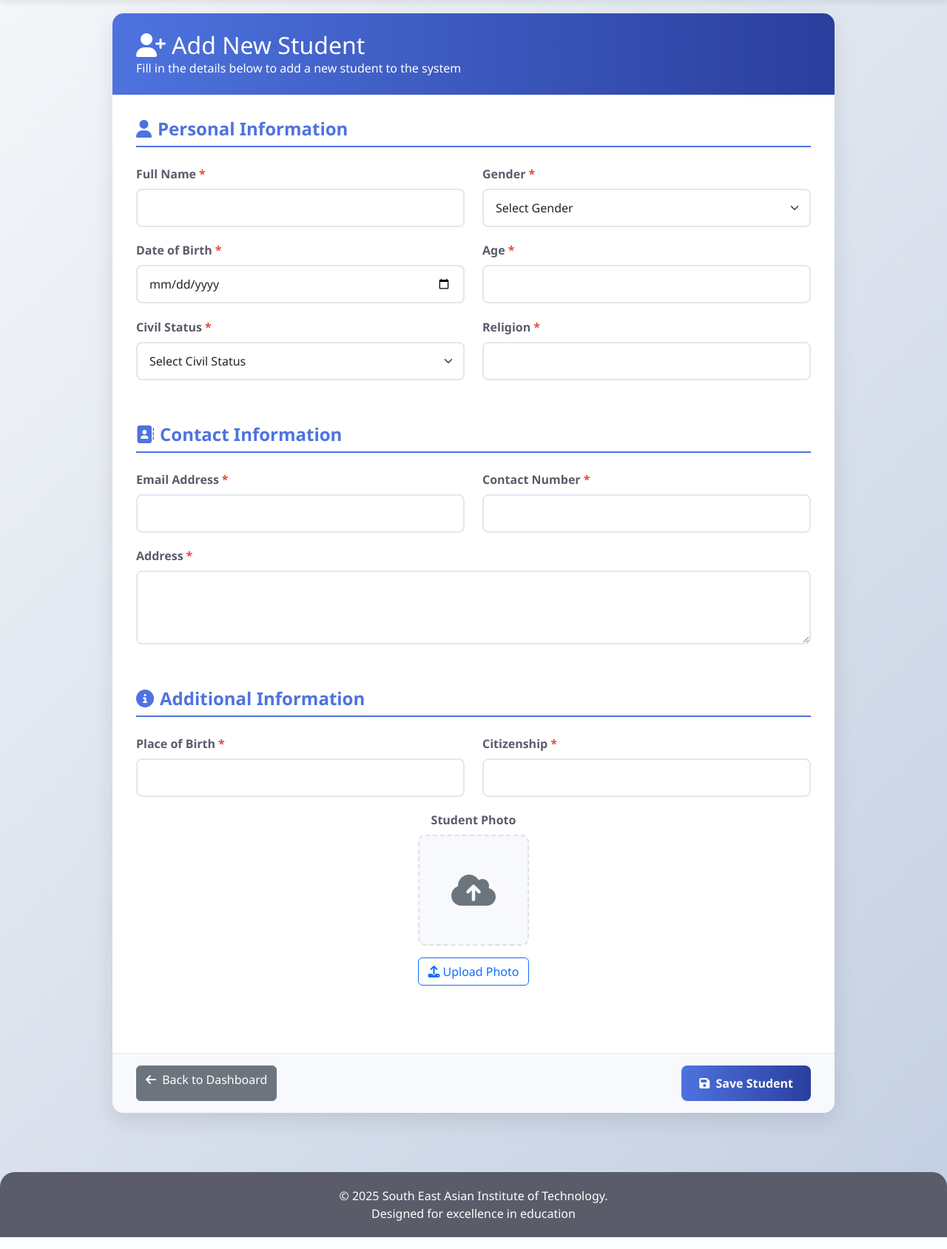
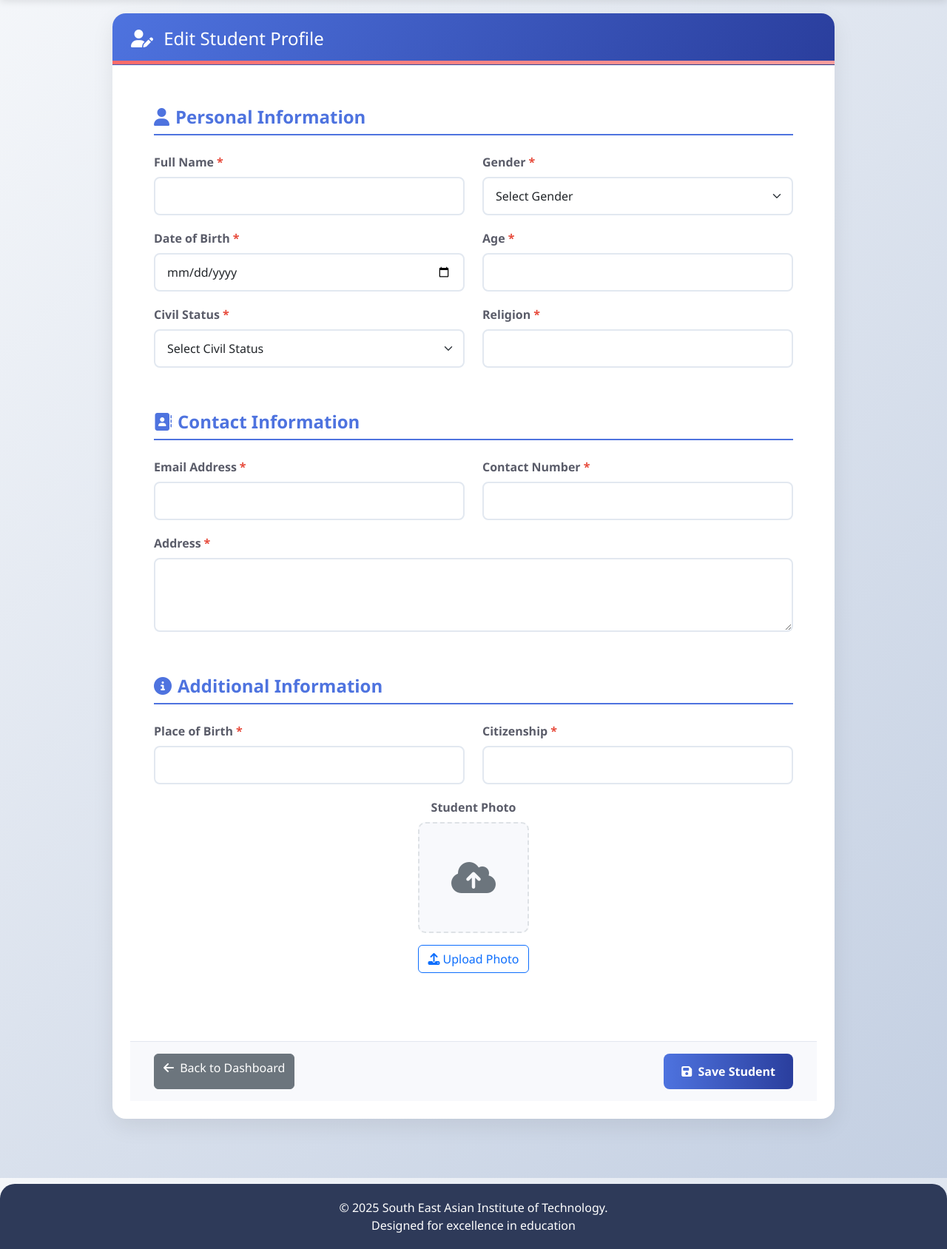
Before and after one commit to justinekyle123/Activity_ITEELEC3_FUSINGAN, a PHP site: page /add_student.php in a window 1280 px wide. Shown: the part 62-1750 px from the top of the page at 74% size. Run offline with PHP 8.4, Linux system fonts and the light colour scheme; some libraries are stand-ins or nearby versions.

Commit message:
Add files via upload

```diff
--- a/Kyle/add_student.php
+++ b/Kyle/add_student.php
@@ -85,6 +85,7 @@ $conn->close();
             background: linear-gradient(135deg, #f5f7fa 0%, #c3cfe2 100%);
             min-height: 100vh;
             font-family: 'Segoe UI', Tahoma, Geneva, Verdana, sans-serif;
+            overflow-x:hidden;
         }
 
         .navbar {
@@ -93,6 +94,7 @@ $conn->close();
             position: fixed;
             width: 100vw;
             top:0;
+            z-index: 999;
         }
          .navbar-brand {
             font-weight: bold;
@@ -119,6 +121,34 @@ $conn->close();
 
         .form-body {
             padding: 2rem;
+        }
+         .edit-card {
+            border-radius: 18px;
+            overflow: hidden;
+            box-shadow: 0 10px 30px rgba(0, 0, 0, 0.08);
+            border: none;
+            margin-bottom: 30px;
+            transition: transform 0.3s ease;
+            margin-bottom:5%;
+        }
+         .edit-card:hover {
+            transform: translateY(-5px);
+        }
+         .card-header {
+            background: linear-gradient(120deg, #4e73df, #2a3e9d);
+            color: white;
+            padding: 20px 25px;
+            position: relative;
+        }
+
+        .card-header::after {
+            content: '';
+            position: absolute;
+            bottom: 0;
+            left: 0;
+            width: 100%;
+            height: 5px;
+            background: linear-gradient(90deg, #ff6b6b, #ff9e9e);
         }
 
         .section-title {
@@ -208,11 +238,14 @@ $conn->close();
             margin-left: 4px;
         }
          .footer {
-            background: var(--dark);
+            background: #2e3a59;
             color: white;
             padding: 20px 0;
             margin-top: 40px;
             border-radius: 20px 20px 0 0;
+            width: 100vw;
+            position: absolute;
+           left:0;
         }
 
         .form-section {
@@ -257,11 +290,11 @@ $conn->close();
     </nav>
 
     <div class="container form-container">
-        <div class="student-form">
-            <div class="form-header">
-                <h2 class="mb-0"><i class="fas fa-user-plus me-2"></i>Add New Student</h2>
-                <p class="mb-0">Fill in the details below to add a new student to the system</p>
+        <div class="card edit-card">
+            <div class="card-header">
+                <h4 class="m-0"><i class="fas fa-user-edit me-2"></i> Edit Student Profile</h4>
             </div>
+            <div class="card-body p-4">
 
             <div class="form-body">
                 <form id="addStudentForm" method="POST" action="add_student.php" enctype="multipart/form-data">
--- a/Kyle/home.php
+++ b/Kyle/home.php
@@ -116,7 +116,7 @@
             margin-bottom: 1.5rem;
         }
          .footer {
-            background: var(--dark);
+            background: #2e3a59;
             color: white;
             padding: 20px 0;
             margin-top: 40px;
```
Also changed, not shown: Kyle/edit_student.php (+13 -0 lines).
